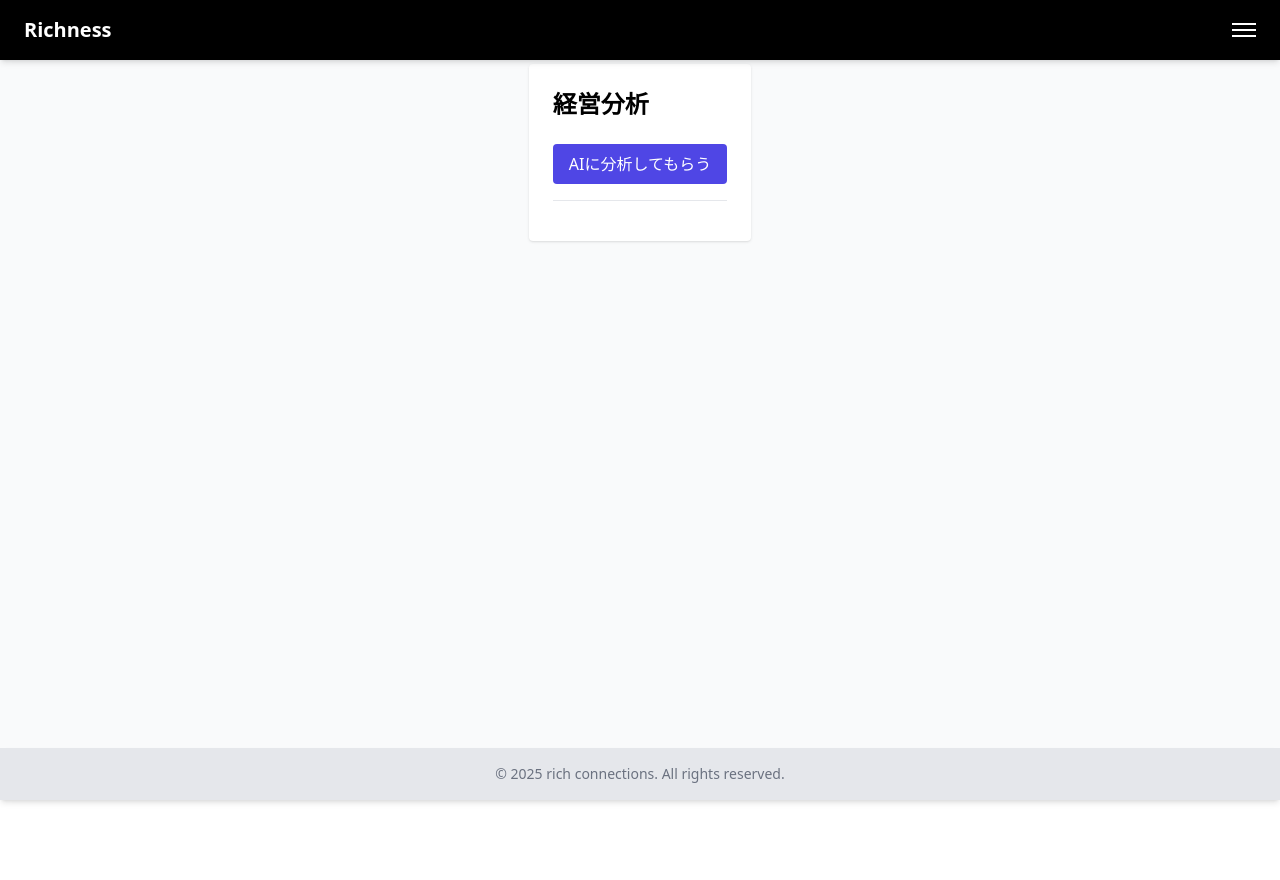
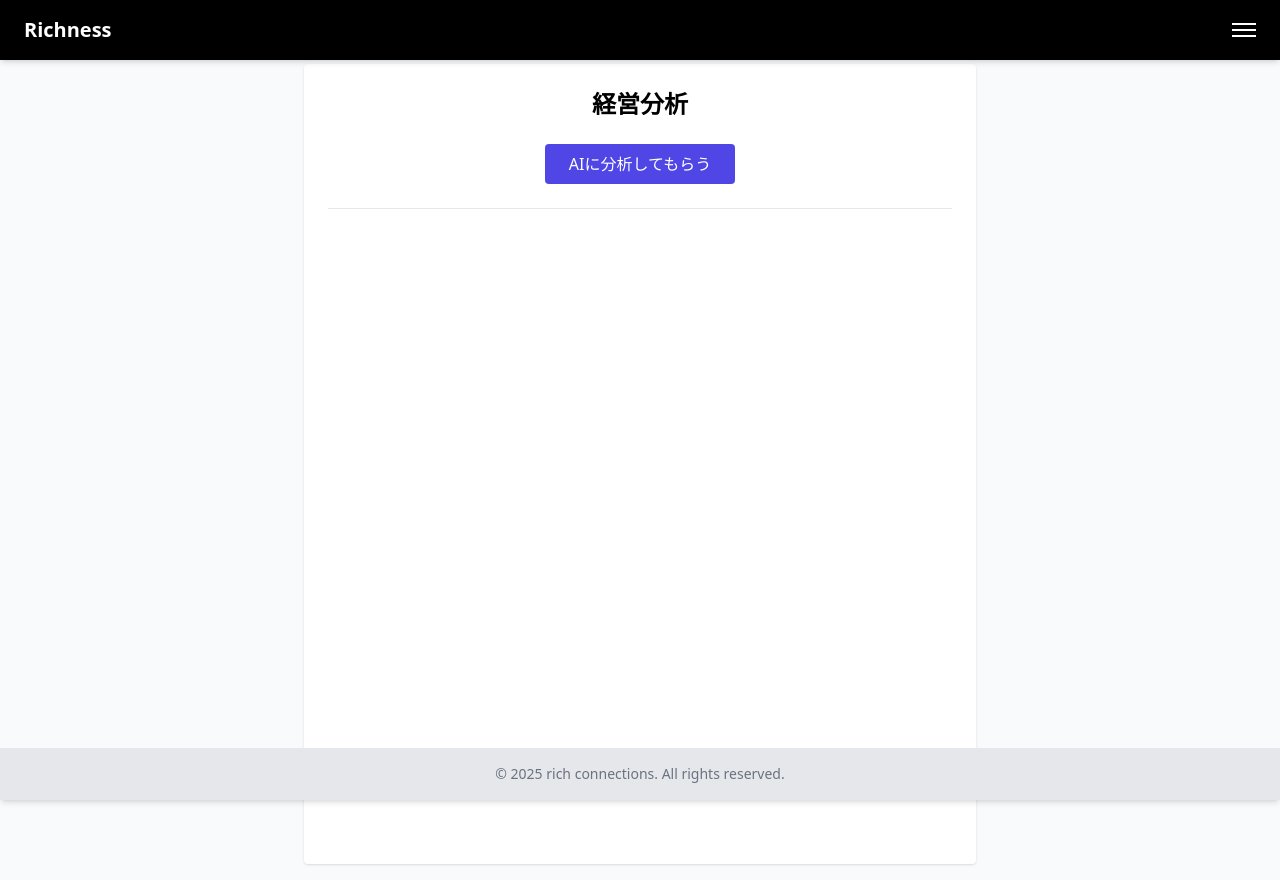
Before and after one commit to teishito/step4-richconnections-front, a Next.js app: page /diagnosis-analysis in a window 1280 px wide. Before the commit the page ends 800 px from the top, so only its background shows below. Built offline with nearby package versions, Linux system fonts and the light colour scheme.

Commit message:
Update DiagnosisAnalysis.jsx

```diff
--- a/components/DiagnosisAnalysis.jsx
+++ b/components/DiagnosisAnalysis.jsx
@@ -49,17 +49,19 @@ export default function DiagnosisAnalysis({ savedAnswers }) {
   };
 
   return (
-    <div className="max-w-2xl mx-auto bg-white p-6 mt-12 rounded shadow">
-      <h2 className="text-2xl font-bold mb-6">経営分析</h2>
+    <div className="max-w-2xl w-full mx-auto bg-white p-6 mt-12 rounded shadow min-h-screen pb-32">
+      <h2 className="text-2xl font-bold mb-6 text-center">経営分析</h2>
+      <div className="flex justify-center">
         <button
           onClick={runAnalysis}
-        className="bg-indigo-600 text-white px-4 py-2 rounded hover:bg-indigo-700"
+          className="bg-indigo-600 text-white px-6 py-2 rounded hover:bg-indigo-700"
           disabled={loading}
         >
           {loading ? "分析中..." : "AIに分析してもらう"}
         </button>
+      </div>
 
-      <hr className="my-4" />
+      <hr className="my-6" />
 
       {Object.entries(sections).map(([title, content]) => (
         <details key={title} className="mb-4 bg-gray-50 p-4 rounded shadow">
@@ -69,9 +71,13 @@ export default function DiagnosisAnalysis({ savedAnswers }) {
       ))}
 
       {analysis && (
-        <div className="mt-10 mb-32 space-y-3">
-          <button className="w-full bg-green-600 text-white px-4 py-2 rounded hover:bg-green-700">保存</button>
-          <button className="w-full bg-blue-600 text-white px-4 py-2 rounded hover:bg-blue-700">SNSキャンペーン設計へ</button>
+        <div className="fixed bottom-6 left-1/2 transform -translate-x-1/2 w-full max-w-2xl px-6 space-y-3">
+          <button className="w-full bg-green-600 text-white px-4 py-2 rounded hover:bg-green-700">
+            保存
+          </button>
+          <button className="w-full bg-blue-600 text-white px-4 py-2 rounded hover:bg-blue-700">
+            SNSキャンペーン設計へ
+          </button>
         </div>
       )}
     </div>
```
Lines whose indentation alone changed are shown as unchanged.
